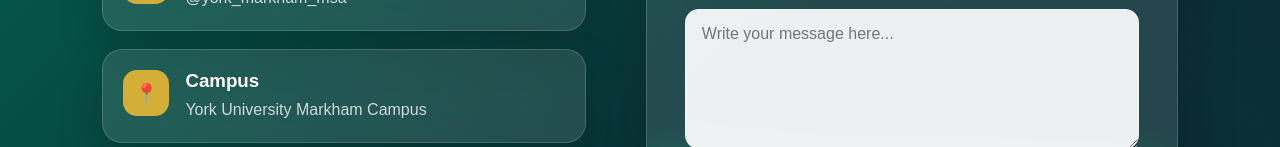
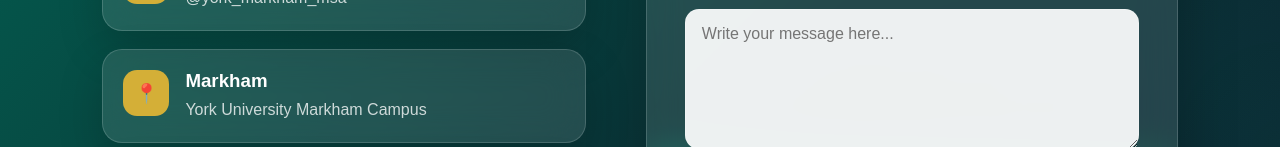
Before and after one commit to Mijlal06/yorku-markham-msa-website, a React (Vite) app in the folder frontend/: page /contact in a window 1280 px wide. Shown: the part 653-800 px from the top of the page. Built offline with nearby package versions, Linux system fonts and the light colour scheme; no server answers.

Commit message:
Add Instagram link to contact page

```diff
--- a/frontend/src/pages/Contact.jsx
+++ b/frontend/src/pages/Contact.jsx
@@ -119,7 +119,7 @@
             <div className="contact-card">
               <span>📍</span>
               <div>
-                <h3>Campus</h3>
+                <h3>Markham</h3>
                 <p>York University Markham Campus</p>
               </div>
             </div>
```
